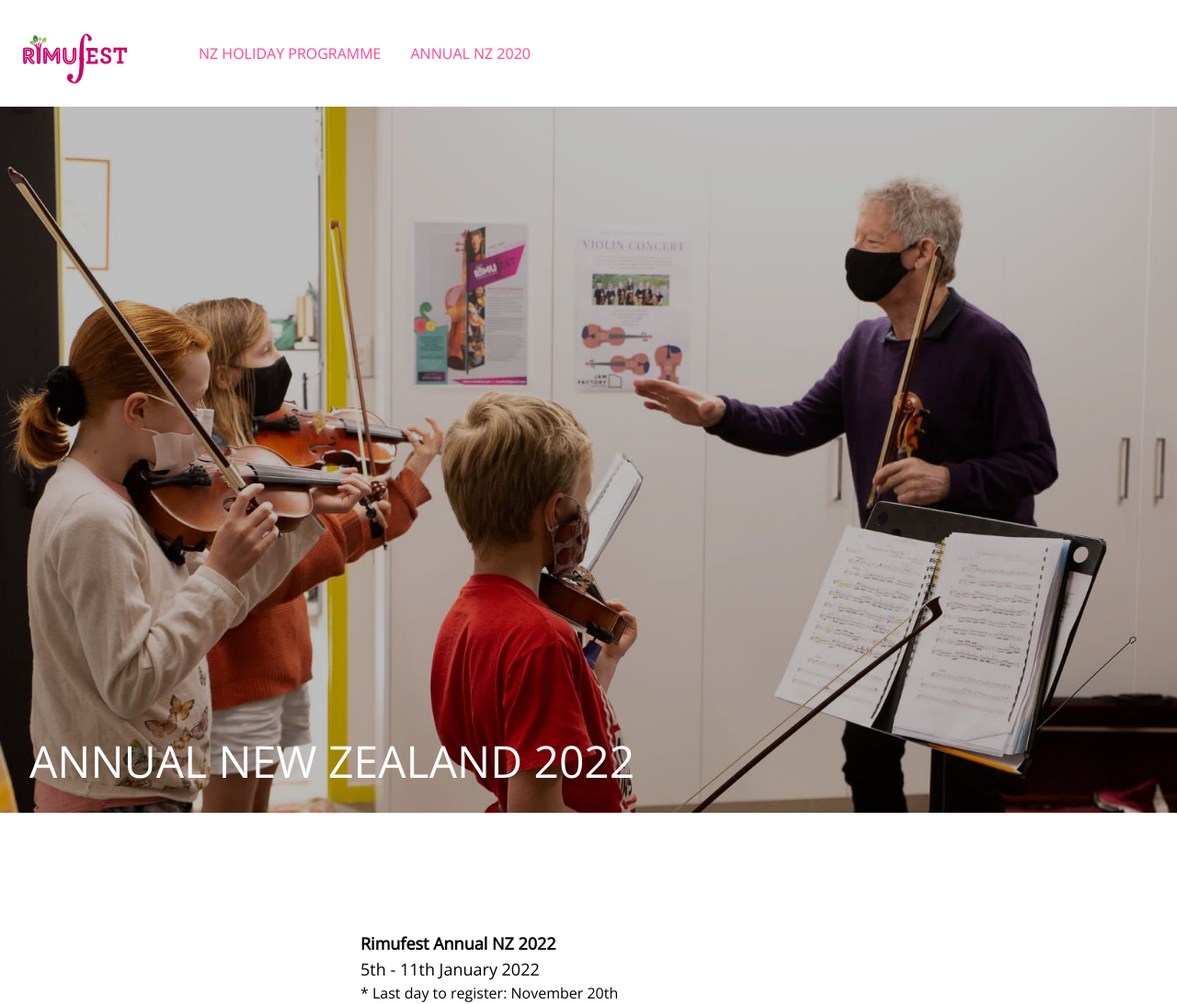
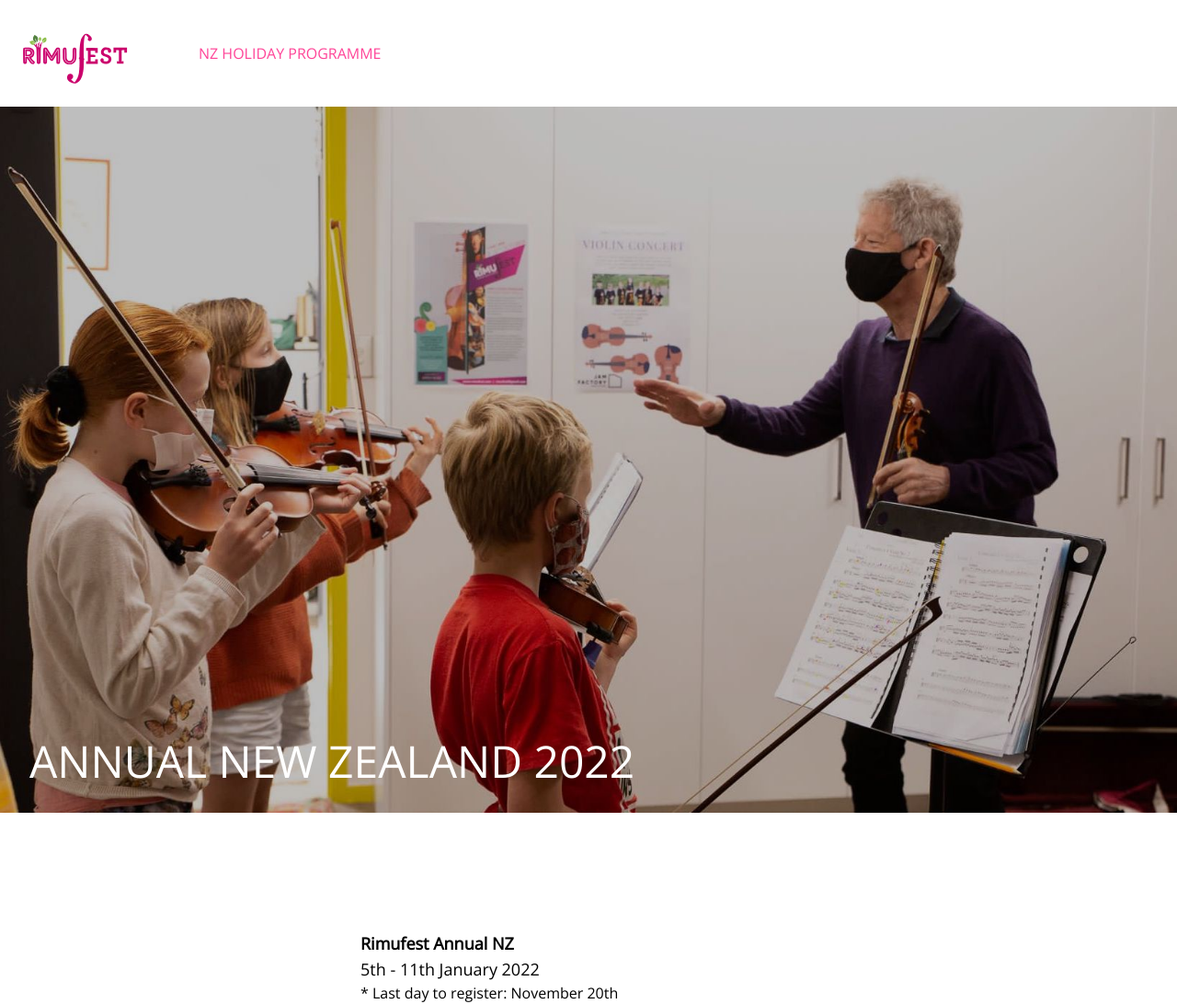
Before and after one commit to Alejandro-Larumbe/rimufest, a Next.js app: page /annual-nz-2022 in a window 1280 px wide. Shown: the top 1092 px of the page at 92% size. Built offline with nearby package versions, Linux system fonts and the light colour scheme.

Commit message:
fix appbar typo

```diff
--- a/components/Appbar.js
+++ b/components/Appbar.js
@@ -14,7 +14,7 @@ import { LanguageContext, locales } from "../intl/LanguageProvider";
 
 const tabs = [
   { path: "/holiday-programme", name: "holidayProgramme" },
-  { path: "/annual-nz-2022", name: "nz2020" },
+  { path: "/annual-nz-2022", name: "nz2022" },
 ];
 
 export default function Appbar({ children }) {
--- a/intl/strings/LangStrings.js
+++ b/intl/strings/LangStrings.js
@@ -1,6 +1,6 @@
 export const LangStrings = {
   nz: {
-    nz2020: "Annual NZ 2020",
+    nz2020: "Annual NZ 2022",
     holidayProgramme: "NZ Holiday Programme",
     about: "About",
     concerts: "Concerts",
@@ -18,7 +18,7 @@ export const LangStrings = {
       "We believe that by changing the perspective of music we can inspire the next generation to get creative in a way they can enjoy for the rest of their lives. By introducing string students of all abilities to an engaging, uplifting, and interactive way to learn new skills, we are proud to host a chamber music festival unlike any other. With locations in Mexico and New Zealand, our goal is to help students all over the world do more of what they love.",
   },
   mx: {
-    nz2020: "Annual New Zealand 2020",
+    nz2020: "Annual New Zealand 2022",
     holidayProgramme: "NZ Holiday Programme",
     artists: "Artistas",
     about: "Acerca",
--- a/pages/annual-nz-2022.js
+++ b/pages/annual-nz-2022.js
@@ -21,7 +21,7 @@ export default function AnnualNZ2022() {
           </p>
         </div> */}
         <div className="py-4">
-          <p className="text-lg font-extrabold">Rimufest Annual NZ 2022</p>
+          <p className="text-lg font-extrabold">Rimufest Annual NZ</p>
           <p className="text-lg">5th - 11th January 2022</p>
           <p className="text-">* Last day to register: November 20th</p>
         </div>
```
